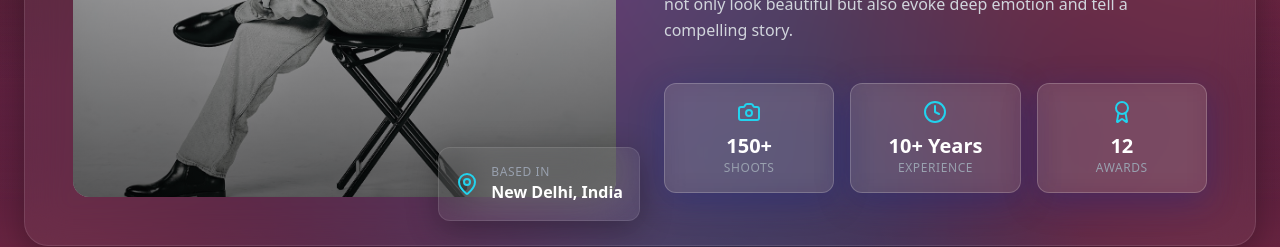
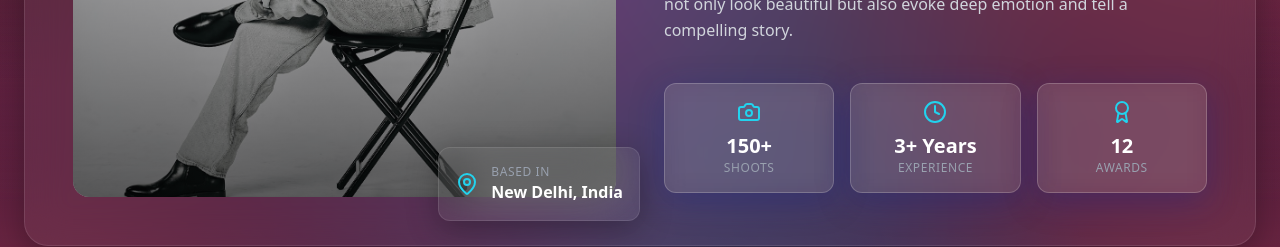
Before and after one commit to starkbbk/viku_singh, a Next.js app: page / in a window 1280 px wide. Shown: the part 1280-1527 px from the top of the page. Built offline with nearby package versions, Linux system fonts and the light colour scheme.

Commit message:
update experience to 3+ Years

```diff
--- a/src/components/About.tsx
+++ b/src/components/About.tsx
@@ -6,7 +6,7 @@ import Image from "next/image";
 
 const stats = [
     { icon: Camera, label: "Shoots", value: "150+" },
-    { icon: Clock, label: "Experience", value: "10+ Years" },
+    { icon: Clock, label: "Experience", value: "3+ Years" },
     { icon: Award, label: "Awards", value: "12" },
 ];
 
```
